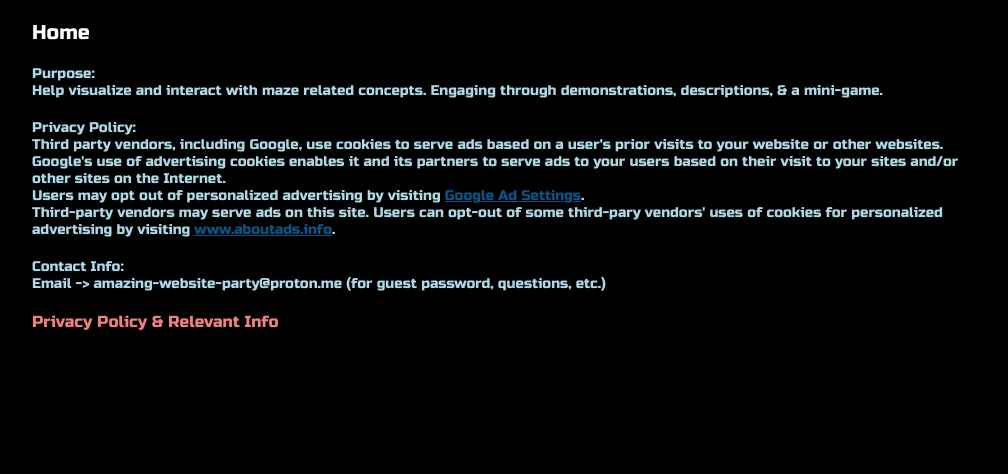
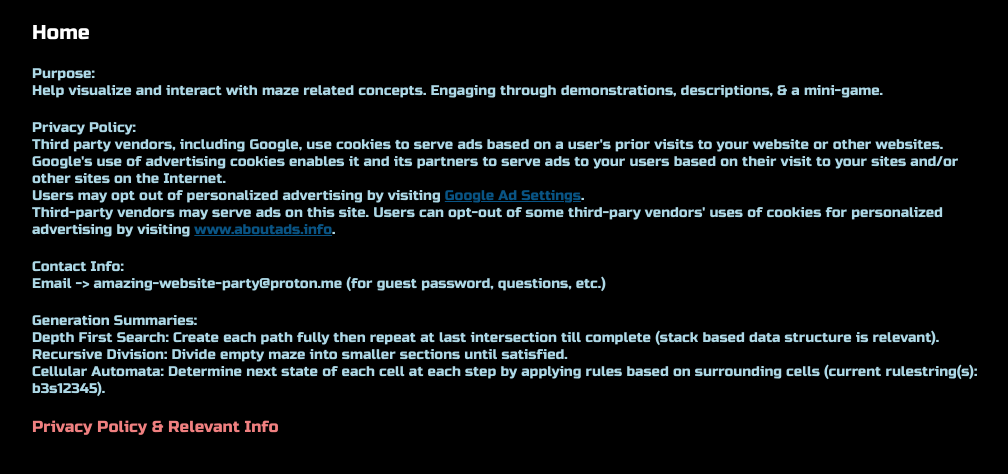
Before and after one commit to ifbenzoni/maze-website-frontend, an Angular app: page /privacy in a window 1280 px wide. Shown: the top 474 px of the page, without its empty margins (128-1136 px from the left). Built offline with nearby package versions, Linux system fonts and the light colour scheme.

Commit message:
[more details on info page]

```diff
--- a/src/app/policy-page/policy-page.component.html
+++ b/src/app/policy-page/policy-page.component.html
@@ -27,3 +27,15 @@
         Email -> amazing-website-party@proton.me (for guest password, questions, etc.)
     </p>
 </div>
+
+<div>
+    <p class="policy-format">
+        Generation Summaries:
+        <br />
+        Depth First Search: Create each path fully then repeat at last intersection till complete (stack based data structure is relevant).
+        <br />
+        Recursive Division: Divide empty maze into smaller sections until satisfied.
+        <br />
+        Cellular Automata: Determine next state of each cell at each step by applying rules based on surrounding cells (current rulestring(s): b3s12345).
+    </p>
+</div>
```
